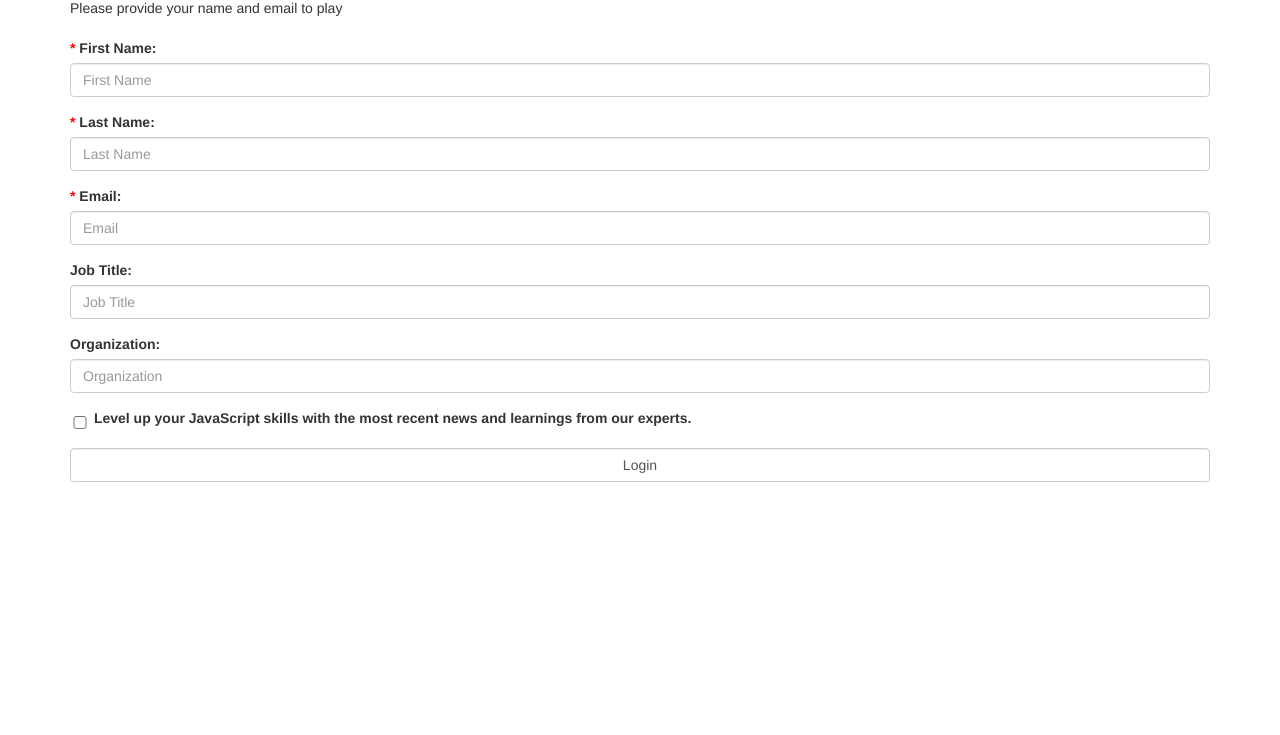
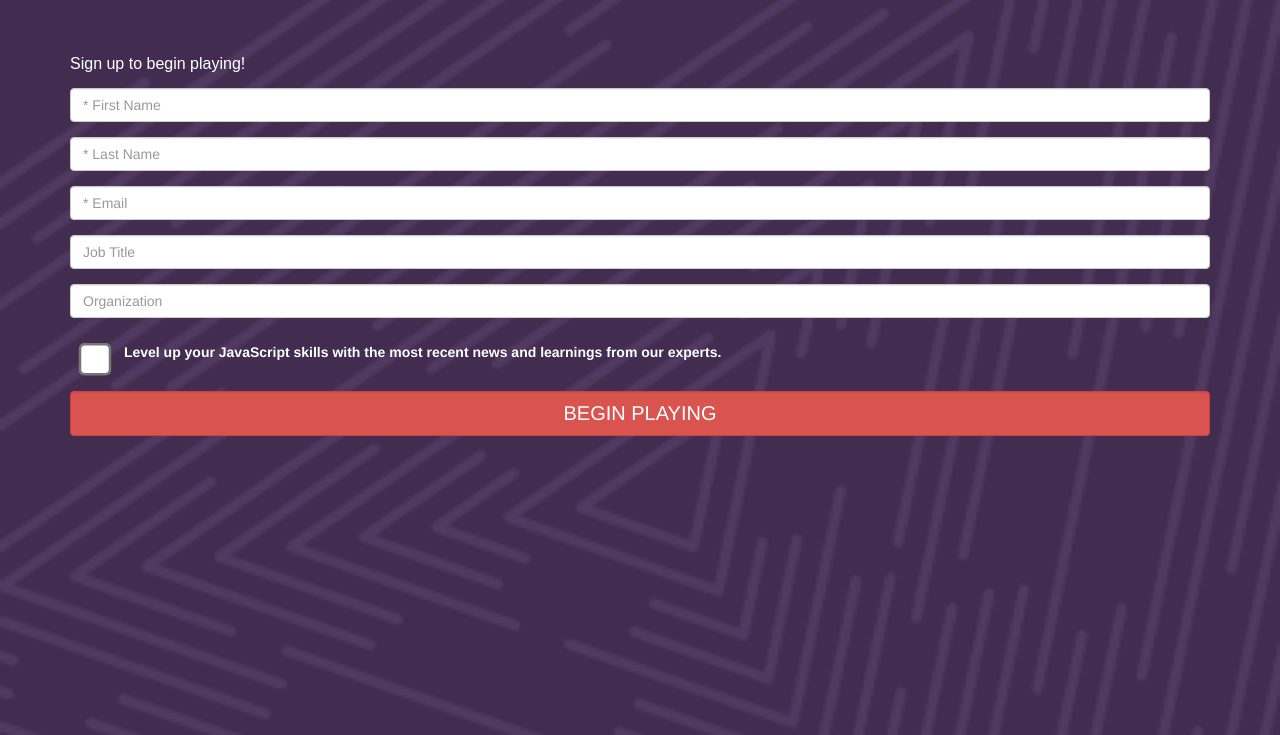
Before and after one commit to rbrander/mo-po, a website: page client/login.html in a window 1280 px wide. Shown: the part 65-800 px from the top of the page. Drawn offline with Linux system fonts and the light colour scheme.

Commit message:
Updated login form

```diff
--- a/client/login.html
+++ b/client/login.html
@@ -16,6 +16,18 @@
         .required {
             color: red;
 
+        }
+        body {
+            background: url(/assets/client_background.png) no-repeat fixed center;
+            background-size: cover;
+            color: white;
+            padding: 20px;
+        }
+        #frmLogin {
+            margin-top: 100px;
+        }
+        #SignupMsg {
+            font: 16px Arial;
         }
     </style>
     <script type="text/javascript">
@@ -60,39 +72,32 @@
 </head>
 <body style="margin:0">
     <div class="container">
-        <h2>Rangle Up</h2>
         <form id="frmLogin" name="frmLogin" method="POST" onsubmit="return validateForm()">
-            <div>Please provide your name and email to play<div>
-            <br />
+            <div id="SignupMsg" class="form-group">Sign up to begin playing!</div>
             <div class="form-group">
-                <label for="txtFirstName"><span class="required">*</span> First Name:</label>
-                <input type="text" id="txtFirstName" name="firstName" maxlength="20" class="form-control" placeholder="First Name" />
+                <input type="text" id="txtFirstName" name="firstName" maxlength="20" class="form-control" placeholder="* First Name" />
                 <span id="errFirstName" class="error hidden">First name is required</span>
             </div>
             <div class="form-group">
-                <label for="txtLastName"><span class="required">*</span> Last Name:</label>
-                <input type="text" id="txtLastName" name="lastName" maxlength="20" class="form-control" placeholder="Last Name" />
+                <input type="text" id="txtLastName" name="lastName" maxlength="20" class="form-control" placeholder="* Last Name" />
                 <span id="errLastName" class="error hidden">Last name is required</span>
             </div>
             <div class="form-group">
-                <label for="txtEmail"><span class="required">*</span> Email:</label>
-                <input type="text" id="txtEmail" name="email" maxlength="100" class="form-control" placeholder="Email" />
+                <input type="text" id="txtEmail" name="email" maxlength="100" class="form-control" placeholder="* Email" />
                 <span id="errEmail" class="error hidden">Invalid or missing email address</span>
             </div>
             <div class="form-group">
-                <label for="txtJobTitle">Job Title:</label>
                 <input type="text" id="txtJobTitle" name="jobTitle" maxlength="100" class="form-control" placeholder="Job Title" />
             </div>
             <div class="form-group">
-                <label for="txtOrganization">Organization:</label>
                 <input type="text" id="txtOrganization" name="organization" maxlength="100" class="form-control" placeholder="Organization" />
             </div>
             <div class="form-group">
-                <input type="checkbox" id="chkOptIn" name="optIn" style="width:20px; vertical-align: middle"/>
-                <label for="chkOptIn" style="width: 90%; vertical-align: middle;">Level up your JavaScript skills with the most recent news and learnings from our experts.</label>
+                <input type="checkbox" id="chkOptIn" name="optIn" style="width:20px; vertical-align: middle; zoom: 2.5"/>
+                <label for="chkOptIn" style="width: 75%; vertical-align: middle;">Level up your JavaScript skills with the most recent news and learnings from our experts.</label>
             </div>
             <div class="form-group">
-                <input type="submit" class="form-control" value="Login" />
+                <input type="submit" class="form-control btn-danger" style="min-height: 45px; font-size: 20px;" value="BEGIN PLAYING" />
             </div>
         </form>
     </div>
--- a/server.js
+++ b/server.js
@@ -56,8 +56,8 @@ app.post('/client/login.html', function(req, res) {
     });
 
     // Send the user to the game
-    return res.redirect('/client/client.html?name=' +
-      encodeURIComponent(body.firstName));
+    return res.redirect('/client/client.html?' +
+      'name=' + encodeURIComponent(body.firstName));
   })
 });
 
```
Also changed, not shown: assets/client_background.png (added).
